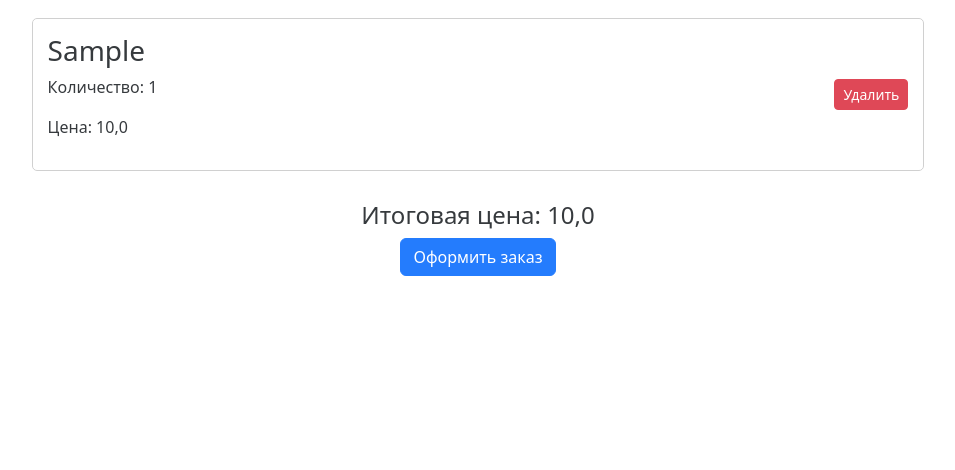
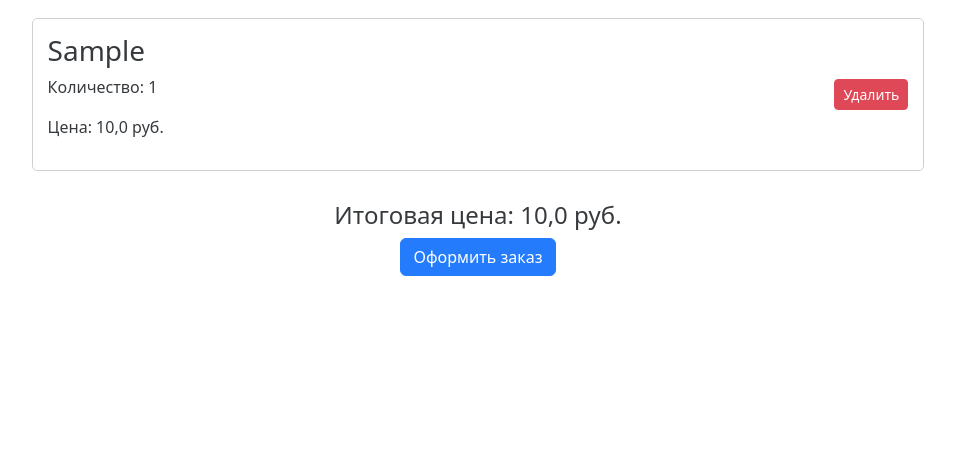
Before and after one commit to IvanA-19/KabanShop, a Django app: page /cart/ in a window 1280 px wide. Shown: the part 161-631 px from the top of the page, without its empty margins (162-1117 px from the left). Run offline with Django 5.2, Linux system fonts and the light colour scheme; a user stored in the database is signed in; data comes from the database, SQL or seed files in the repository; tables that the repository leaves empty hold one stand-in row (values such as "Sample post"); some libraries are stand-ins or nearby versions.

Commit message:
Some changes

```diff
--- a/KabanShop/shop/templates/shop/cart.html
+++ b/KabanShop/shop/templates/shop/cart.html
@@ -15,7 +15,7 @@
                 <div class="item-details">
                     <h3>{{ product.product }}</h3>
                     <p>Количество: {{ product.count }}</p>
-                    <p>Цена: {{ product.price }}</p>
+                    <p>Цена: {{ product.price }} руб.</p>
                 </div>
                 <a href="{% url 'shop:delete_product' product.id %}" class="btn btn-danger btn-sm delete-button">Удалить</a>
             </div>
@@ -28,7 +28,7 @@
 
         {% if products %}
             <div class="cart-summary">
-                <h4>Итоговая цена: {{ final_price }}</h4>
+                <h4>Итоговая цена: {{ final_price }} руб.</h4>
                 <a href="{% url 'shop:ordered' %}" class="btn btn-primary">Оформить заказ</a>
             </div>
         {% endif %}
--- a/KabanShop/shop/templates/shop/product.html
+++ b/KabanShop/shop/templates/shop/product.html
@@ -11,7 +11,7 @@
 {% block content %}
     <div class="product-details">
         <h2>{{ product.title }}</h2>
-        <p class="price">${{ product.price }}</p>
+        <p class="price">{{ product.price }} руб.</p>
         <p class="availability">{% if product.availability %}В наличии{% else %}Нет в наличии{% endif %}</p>
         <p class="description">{{ product.description|linebreaks }}</p>
         <a href="{% url 'shop:order' category.category_slug product.product_slug %}" class="btn btn-lg btn-success">В корзину</a>
```
Also changed, not shown: KabanShop/media/media/user_avatars/happynewyear.png (added).
